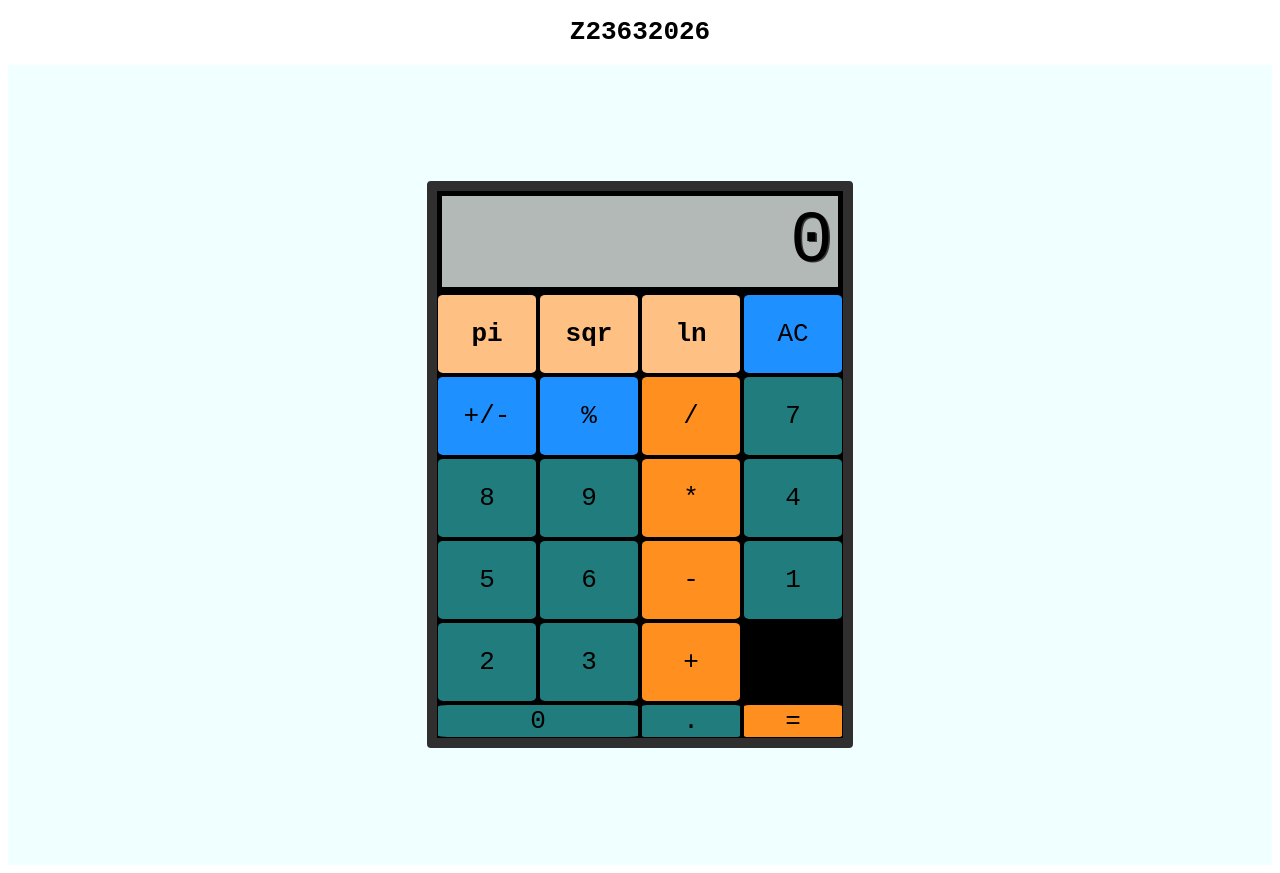
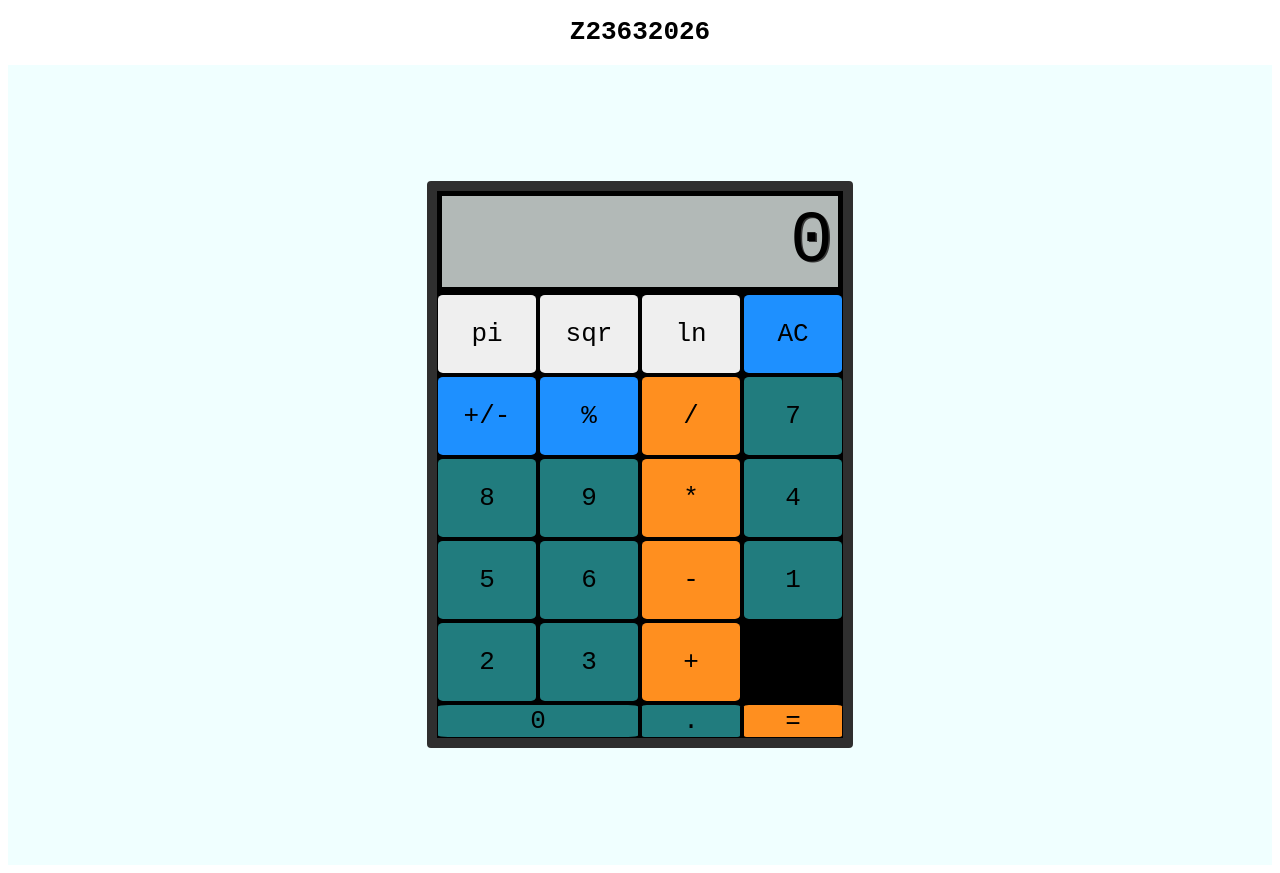
Before and after one commit to cop4808-spring-2023-fullstack-web/cop4808-git-and-github-fundamentals-cbazile2021, a plain HTML site: page CALC YA LATER_files/calculator.html in a window 1280 px wide. Drawn offline with Linux system fonts and the light colour scheme.

Commit message:
I added 3 buttons, but there is a bug

```diff
--- a/CALC YA LATER_files/styles/style.css
+++ b/CALC YA LATER_files/styles/style.css
@@ -108,8 +108,3 @@ button {
 .percent:active {
     background-color: rgb(123, 189, 255);
 }
-
-.newbtn {
-    background-color: #ffc183;
-    font-weight: bolder;
-}
```
